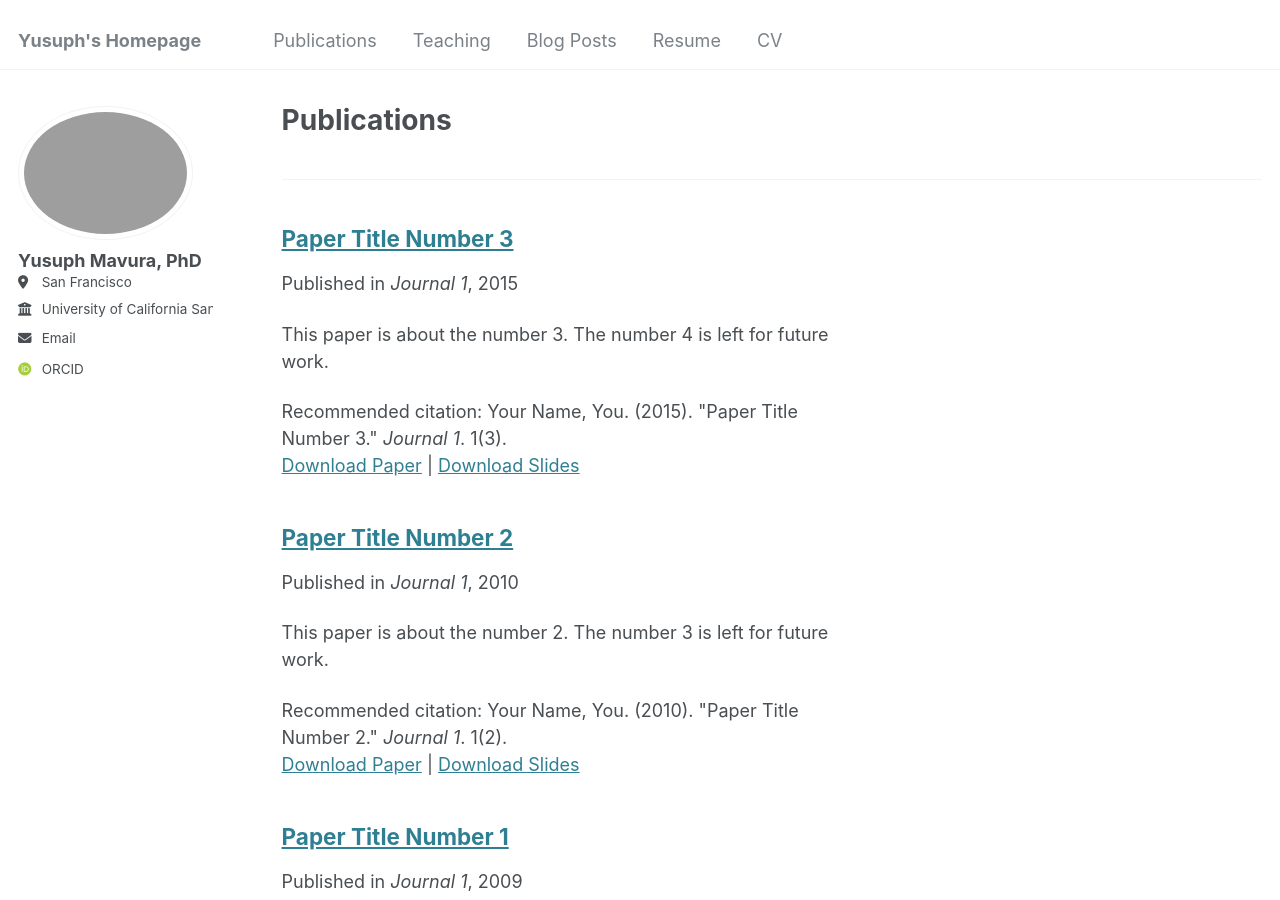
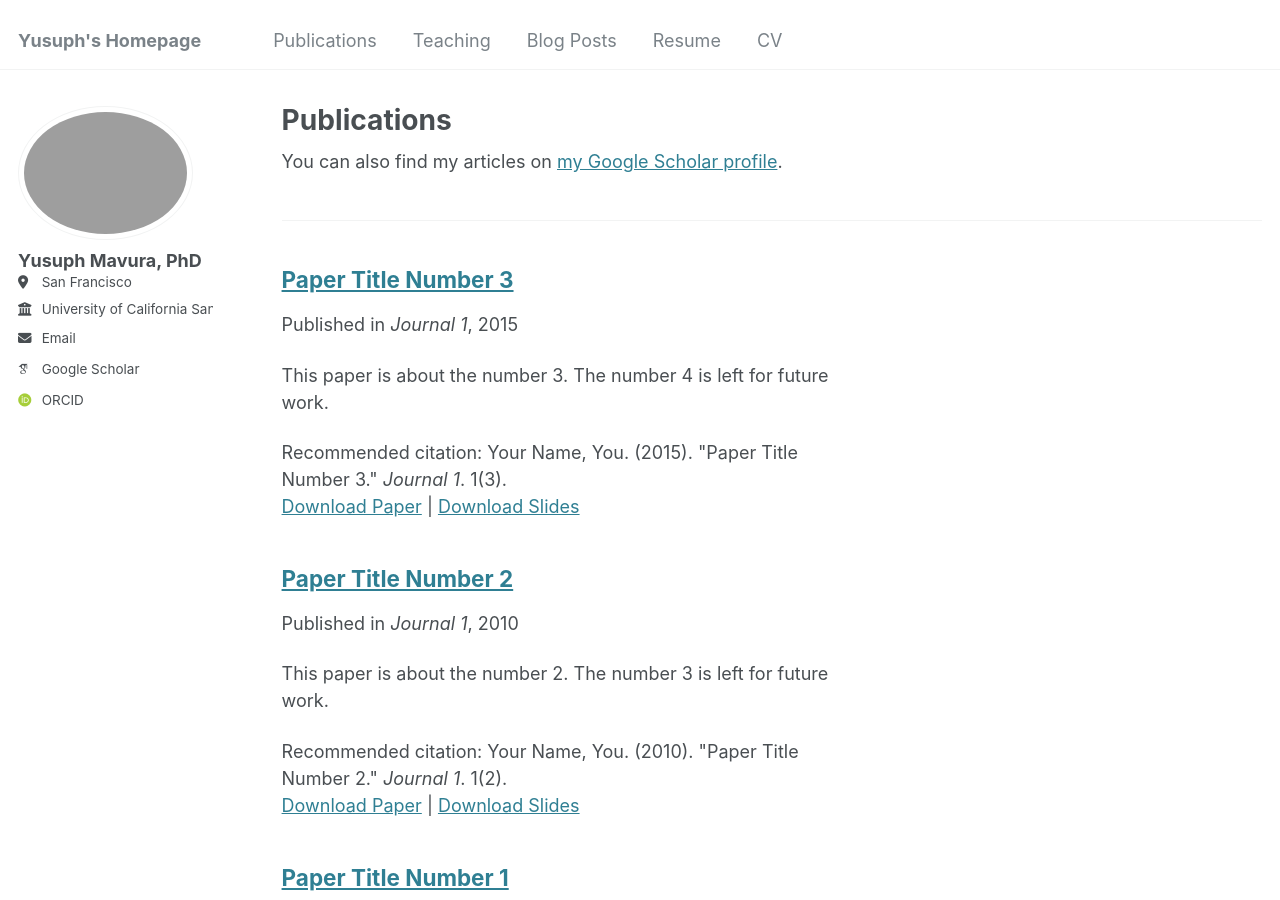
Before and after one commit to ymavura3/yusuph-mavura, a Jekyll site: the page built from _pages/publications.html, in a window 1280 px wide and 900 px high. Built offline with Jekyll 4.4.1, drawn with Linux system fonts in a browser that asks for light colours; some web fonts are replaced.

Commit message:
Update _config.yml
Added google scholar to homepage and commented out the description.

```diff
--- a/_config.yml
+++ b/_config.yml
@@ -11,7 +11,7 @@ locale                   : "en-US"
 title                    : "Yusuph's Homepage"
 title_separator          : "-"
 name                     : &name "Yusuph Mavura, PhD"
-description              : &description "personal description"
+description              : #&description "personal description"
 url                      : https://yusuph-mavura.github.io # the base hostname & protocol for your site e.g. "https://[your GitHub username].github.io"
 baseurl                  : "" # the subpath of your site, e.g. "/blog"
 repository               : "yusuph-mavura.github.io"
@@ -32,7 +32,7 @@ author:
 
   # Academic websites
   arxiv            : # URL - Update with the correct link to your profile
-  googlescholar    : #"https://scholar.google.com/citations?user=PS_CX0AAAAAJ"
+  googlescholar    : "https://scholar.google.com/citations?user=MSe12kAAAAAJ&hl=en&oi=ao"
   impactstory      : # URL
   orcid            : "https://orcid.org/0000-0001-8527-0736"
   semantic         : # URL
```
